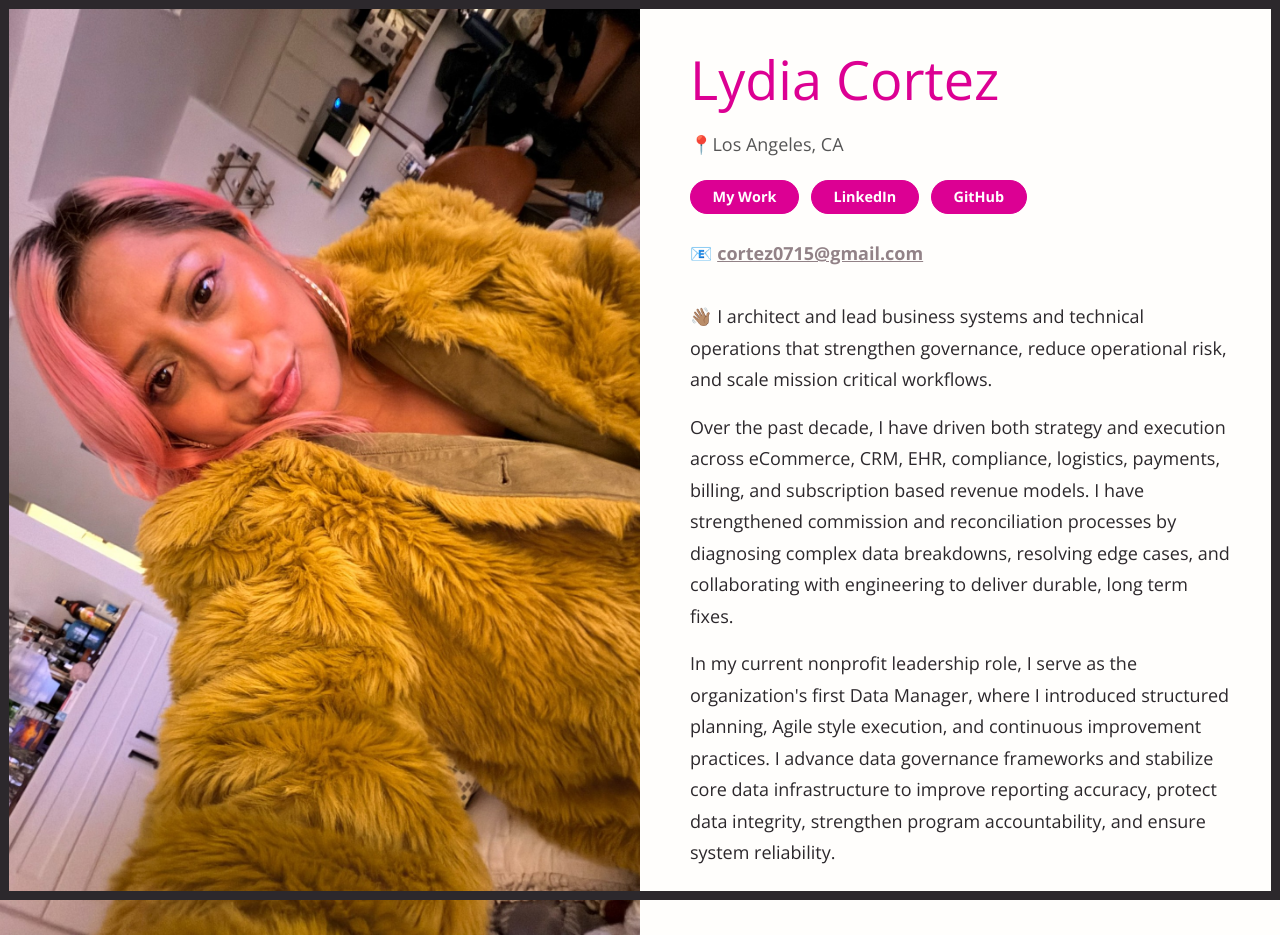
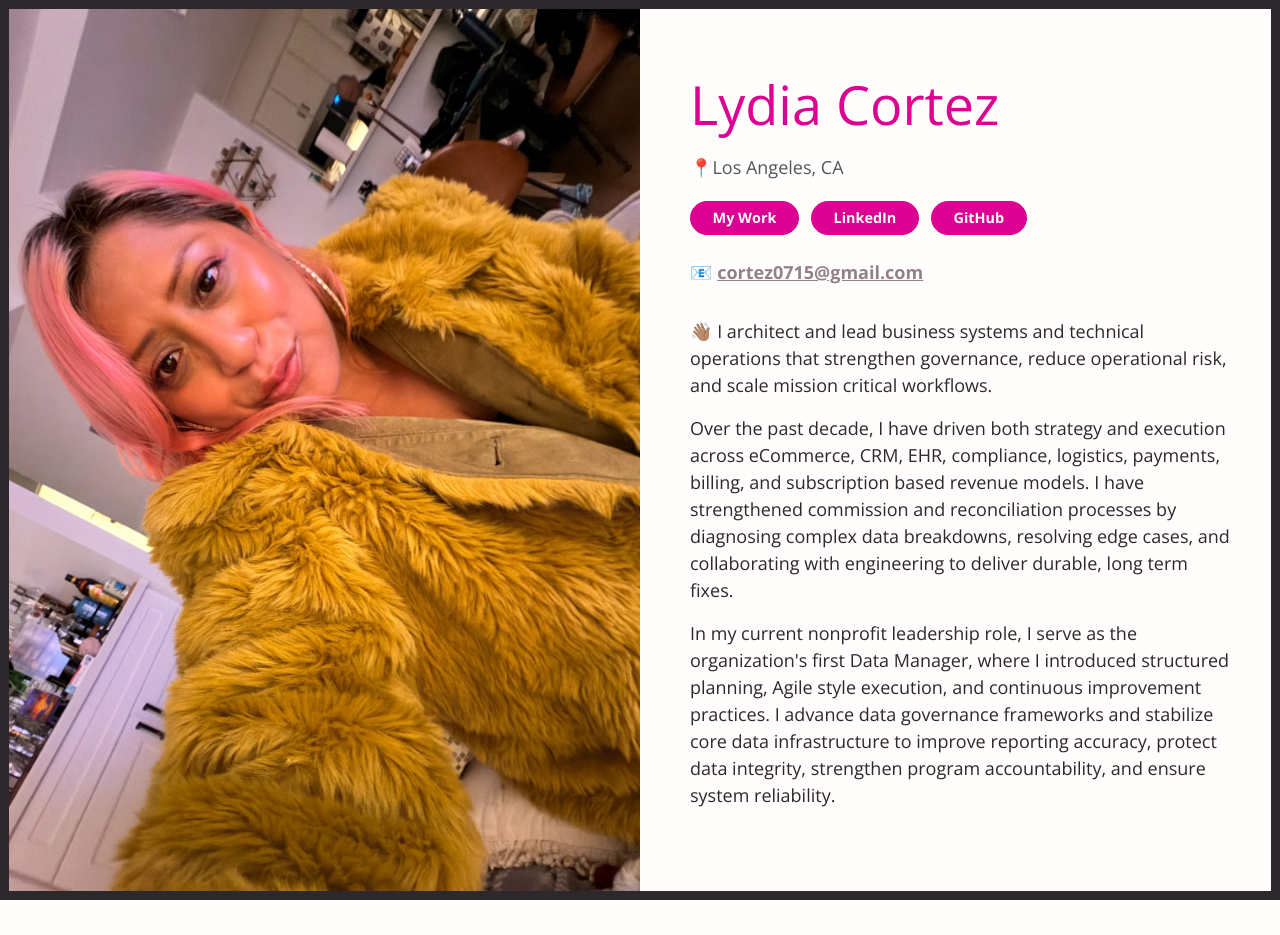
Before and after one commit to lylyco/lylyco.github.io, a Jekyll site: the page built from index.html, in a window 1280 px wide. Built offline with Jekyll 4.4.1, drawn with Linux system fonts in a browser that asks for light colours; after the commit the page ends 900 px from its top, so only the background shows below that.

Commit message:
“tev2”

```diff
--- a/assets/css/style.css
+++ b/assets/css/style.css
@@ -22,7 +22,7 @@ html {
 body {
   font-family: Open Sans, Helvetica, Lato, sans-serif;
   font-weight: 350;
-  line-height: 1.75;
+  line-height: 1.50;
   font-size: 35%;
   color: #2c282c;
   background-color: #fffefc;
```
